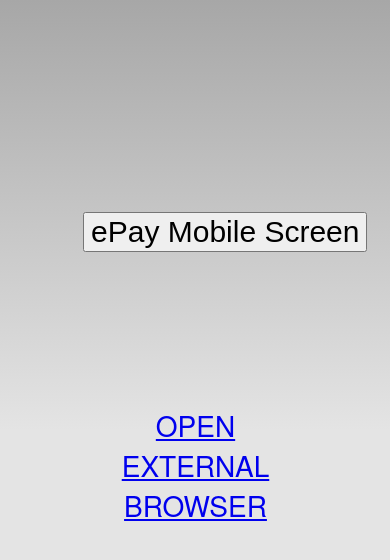
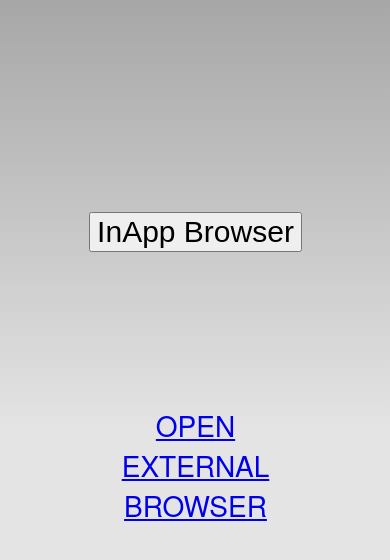
Before and after one commit to dineshprodapt/cordova_app, a plain HTML site: page www/index.html in a window 390 px wide. Drawn offline with nearby package versions, Linux system fonts and the light colour scheme; some packages are replaced by stand-ins of ours.

Commit message:
changes5

```diff
--- a/www/index.html
+++ b/www/index.html
@@ -62,7 +62,7 @@ ref.addEventListener('exit', function(event) { alert(event.type); });
 */
 }
 </script>
-</script>
+
 <style>
 a{
 font-size: 28px;
@@ -71,11 +71,12 @@ font-size: 28px;
 {
 font-size: 30px;
 }
+
 </style>
 	</head>
     <body onLoad="onLoad()">
         <div class="app">
-		<input type="button" id="button1" class="btn" onclick="window.open('http://windstream.com','_blank','location=yes','closebuttoncaption=Return');" value="ePay Mobile Screen"><br><br><br><br><br><br><br><br><br><br>
+		<input type="button" id="button1" class="btn" onclick="window.open('http://google.com','_blank','location=yes','closebuttoncaption=Return');" value="InApp Browser"><br><br><br><br><br><br><br><br><br><br>
 	<a href="#" onclick="navigator.app.loadUrl('http://google.com', {openExternal : true})" >Open External Browser</a>
         </div>
     </body>
```
Also changed, not shown: www/img/loading1.gif (added).
